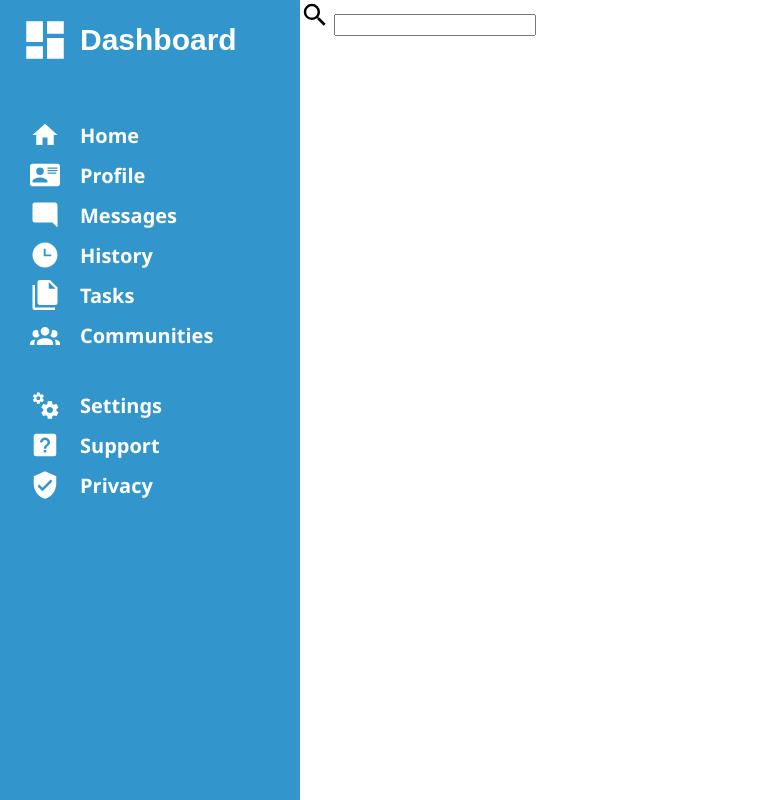
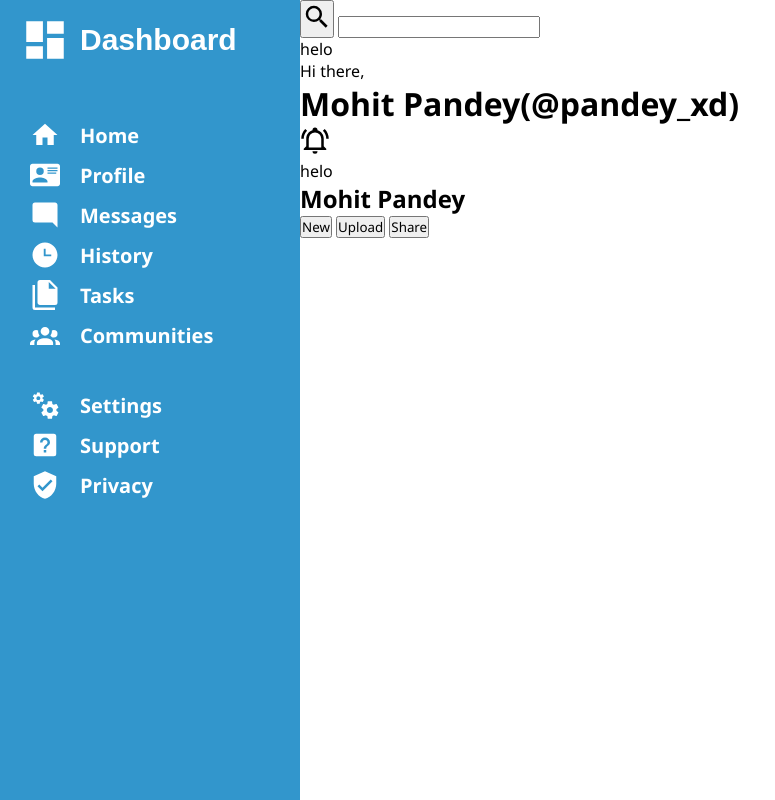
Before and after one commit to 22Mohit22/admin-dashboard, a plain HTML site: page index.html in a window 1280 px wide. Shown: the whole page, without its empty margins (0-775 px from the left). Drawn offline with Linux system fonts and the light colour scheme.

Commit message:
updated html header

```diff
--- a/index.html
+++ b/index.html
@@ -33,8 +33,35 @@
         <header id="fixed-header">
             <div id="container1">
                 <div id="search-bar-container">
-                    <svg xmlns="http://www.w3.org/2000/svg" viewBox="0 0 24 24"><title>magnify</title><path d="M9.5,3A6.5,6.5 0 0,1 16,9.5C16,11.11 15.41,12.59 14.44,13.73L14.71,14H15.5L20.5,19L19,20.5L14,15.5V14.71L13.73,14.44C12.59,15.41 11.11,16 9.5,16A6.5,6.5 0 0,1 3,9.5A6.5,6.5 0 0,1 9.5,3M9.5,5C7,5 5,7 5,9.5C5,12 7,14 9.5,14C12,14 14,12 14,9.5C14,7 12,5 9.5,5Z" /></svg>
+                    <button><svg xmlns="http://www.w3.org/2000/svg" viewBox="0 0 24 24"><title>magnify</title><path d="M9.5,3A6.5,6.5 0 0,1 16,9.5C16,11.11 15.41,12.59 14.44,13.73L14.71,14H15.5L20.5,19L19,20.5L14,15.5V14.71L13.73,14.44C12.59,15.41 11.11,16 9.5,16A6.5,6.5 0 0,1 3,9.5A6.5,6.5 0 0,1 9.5,3M9.5,5C7,5 5,7 5,9.5C5,12 7,14 9.5,14C12,14 14,12 14,9.5C14,7 12,5 9.5,5Z" /></svg></button>
                     <input type="search" id="search-bar" />
+                </div>
+                <div id="name-container">
+                    <div id="avtar">
+                        helo
+                    </div>
+                    <div id="name">
+                        <p>Hi there,</p>
+                        <h1>Mohit Pandey(@pandey_xd)</h1>
+                    </div>
+                </div>
+            </div>
+            <div id="container2">
+                <div id="notif-avtar-name">
+                    <svg xmlns="http://www.w3.org/2000/svg" viewBox="0 0 24 24"><title>bell-ring-outline</title><path d="M10,21H14A2,2 0 0,1 12,23A2,2 0 0,1 10,21M21,19V20H3V19L5,17V11C5,7.9 7.03,5.17 10,4.29C10,4.19 10,4.1 10,4A2,2 0 0,1 12,2A2,2 0 0,1 14,4C14,4.1 14,4.19 14,4.29C16.97,5.17 19,7.9 19,11V17L21,19M17,11A5,5 0 0,0 12,6A5,5 0 0,0 7,11V18H17V11M19.75,3.19L18.33,4.61C20.04,6.3 21,8.6 21,11H23C23,8.07 21.84,5.25 19.75,3.19M1,11H3C3,8.6 3.96,6.3 5.67,4.61L4.25,3.19C2.16,5.25 1,8.07 1,11Z" /></svg>
+                    <div id="name-container-sh">
+                        <div id="avtar-sh">
+                            helo
+                        </div>
+                        <div id="name-sh">
+                            <h2>Mohit Pandey<h2>
+                        </div>
+                    </div>
+                </div>
+                <div id="activity-options">
+                    <button>New</button>
+                    <button>Upload</button>
+                    <button>Share</button>
                 </div>
             </div>
         </header>
```
